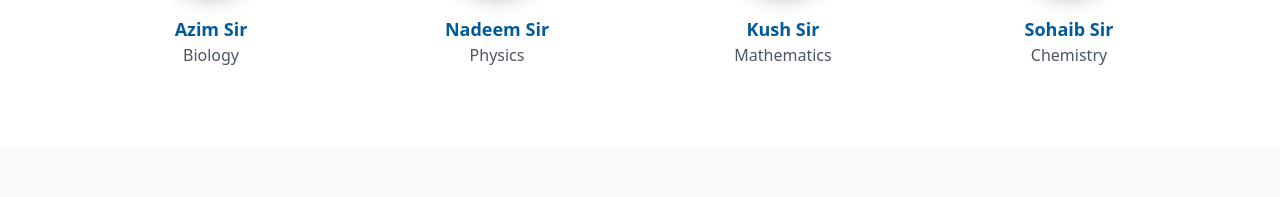
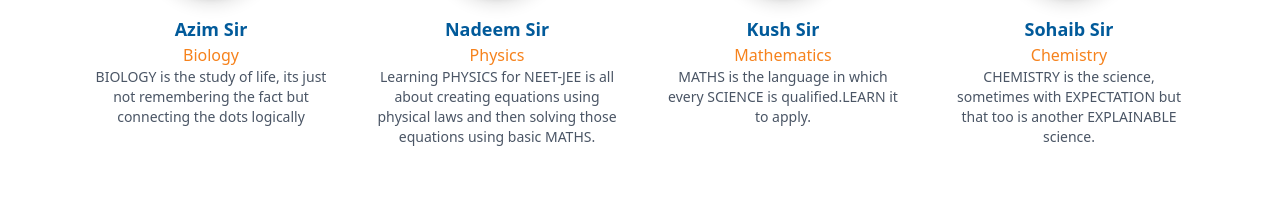
Before and after one commit to atif-afsar/Drift-Academy, a React (Vite) app: page /about in a window 1280 px wide. Shown: the part 1751-1948 px from the top of the page. Built offline with nearby package versions, Linux system fonts and the light colour scheme.

Commit message:
Fixing About Section

```diff
--- a/src/Components/About/AboutFaculty.jsx
+++ b/src/Components/About/AboutFaculty.jsx
@@ -1,8 +1,8 @@
 const faculty = [
-  { name: "Azim Sir", role: "Biology", image: "https://driftacademy.in/images/azim.jpg" },
-  { name: "Nadeem Sir", role: "Physics", image: "https://driftacademy.in/images/nadeem.jpg" },
-  { name: "Kush Sir", role: "Mathematics", image: "https://driftacademy.in/images/kushh.jpg" },
-  { name: "Sohaib Sir", role: "Chemistry", image: "https://driftacademy.in/images/sohaib.jpg" },
+  { name: "Azim Sir", role: "Biology", image: "https://driftacademy.in/images/azim.jpg", des:"BIOLOGY is the study of life, its just not remembering the fact but connecting the dots logically" },
+  { name: "Nadeem Sir", role: "Physics", image: "https://driftacademy.in/images/nadeem.jpg", des:"Learning PHYSICS for NEET-JEE is all about creating equations using physical laws and then solving those equations using basic MATHS." },
+  { name: "Kush Sir", role: "Mathematics", image: "https://driftacademy.in/images/kushh.jpg", des:"MATHS is the language in which every SCIENCE is qualified.LEARN it to apply." },
+  { name: "Sohaib Sir", role: "Chemistry", image: "https://driftacademy.in/images/sohaib.jpg", des:"CHEMISTRY is the science, sometimes with EXPECTATION but that too is another EXPLAINABLE science." },
 ];
 
 export default function AboutFaculty() {
@@ -20,7 +20,8 @@ export default function AboutFaculty() {
                 className="w-32 h-32 object-cover rounded-full shadow-lg"
               />
               <h3 className="text-lg font-semibold mt-4">{f.name}</h3>
-              <p className="text-gray-600">{f.role}</p>
+              <p className="text-[#f6821c]">{f.role}</p>
+              <p className="text-gray-600 text-sm">{f.des}</p>
             </div>
           ))}
         </div>
--- a/src/Components/About/AboutStory.jsx
+++ b/src/Components/About/AboutStory.jsx
@@ -19,7 +19,7 @@ export default function AboutStory() {
         </div>
 
         <img
-          src="https://lh3.googleusercontent.com/aida-public/AB6AXuDe_G_nGu03ZhPFN6cMGhK7RGhjDZu-89OxQE-byUGnW0y2kFU6zuInf1Laa-0yqNT0uRMM94OHknnWTyvV3pmla4wE32o849DDhkeepVA1qJIVkRo6M7XN_hXH-n5sTlyTmNOOJdBUpihduLYw5Y4xiXgDIShMWGZM79wKMe_hVulz5T8KR3MsXnjggFH6cblaqjY0v2q1gukSoJRQxioaaE-D5d4DnfpOIPzmJTcQKwNXZHQeAOLM_yyDbC2aUp3ahvQlsYJBczA"
+          src="https://driftacademy.in/images/grp.jpg"
           alt="our team"
           className="rounded-2xl w-full shadow-lg"
         />
--- a/src/Components/Home/TestimonialsSection.jsx
+++ b/src/Components/Home/TestimonialsSection.jsx
@@ -8,7 +8,7 @@ export default function TestimonialsSection() {
       name: "Rohan Sharma",
       college: "IIT Bombay",
       text: "The faculty at Drift Academy is incredible. Their personalized approach helped me crack the JEE exam and get into my dream college.",
-      img: "https://via.placeholder.com/80" // placeholder avatar
+      img: "https://via.placeholder.com/80"
     },
     {
       id: 2,
@@ -33,6 +33,9 @@ export default function TestimonialsSection() {
     },
   ];
 
+  // Duplicate testimonials for seamless marquee
+  const duplicatedTestimonials = [...testimonials, ...testimonials];
+
   return (
     <section className="w-full bg-white py-16">
       <div className="max-w-7xl mx-auto px-6">
@@ -42,13 +45,12 @@ export default function TestimonialsSection() {
         </h2>
 
         {/* Marquee Slider */}
-        <Marquee pauseOnHover={true} speed={40} gradient={false} className="py-4">
-
-          <div className="flex gap-8">
-            {testimonials.map((item) => (
+        <div className="w-full overflow-hidden">
+          <Marquee pauseOnHover={true} speed={40} gradient={false} className="py-4">
+            {duplicatedTestimonials.map((item, index) => (
               <div
-                key={item.id}
-                className="min-w-[320px] max-w-[350px] bg-white border border-gray-200 rounded-xl shadow-sm p-6 flex flex-col items-center text-center"
+                key={`${item.id}-${index}`}
+                className="min-w-[320px] max-w-[350px] bg-white border border-gray-200 rounded-xl shadow-sm p-6 flex flex-col items-center text-center mx-4"
               >
                 <img
                   src={item.img}
@@ -64,9 +66,8 @@ export default function TestimonialsSection() {
                 <p className="text-zinc-800 text-sm font-medium">{item.college}</p>
               </div>
             ))}
-          </div>
-
-        </Marquee>
+          </Marquee>
+        </div>
       </div>
     </section>
   );
```
Also changed, not shown: 2 other files (tests, documents, lock files or other folders).
